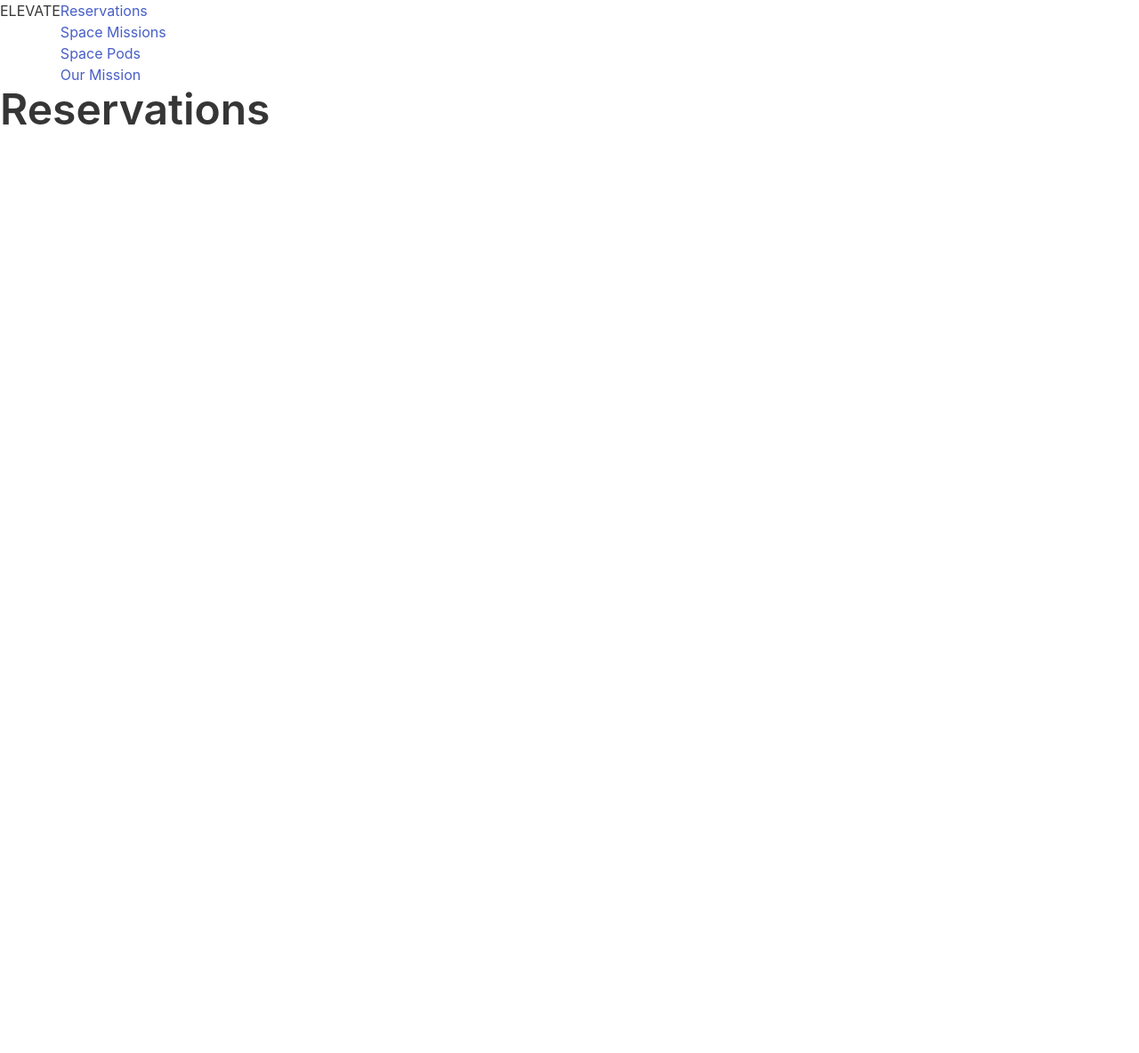
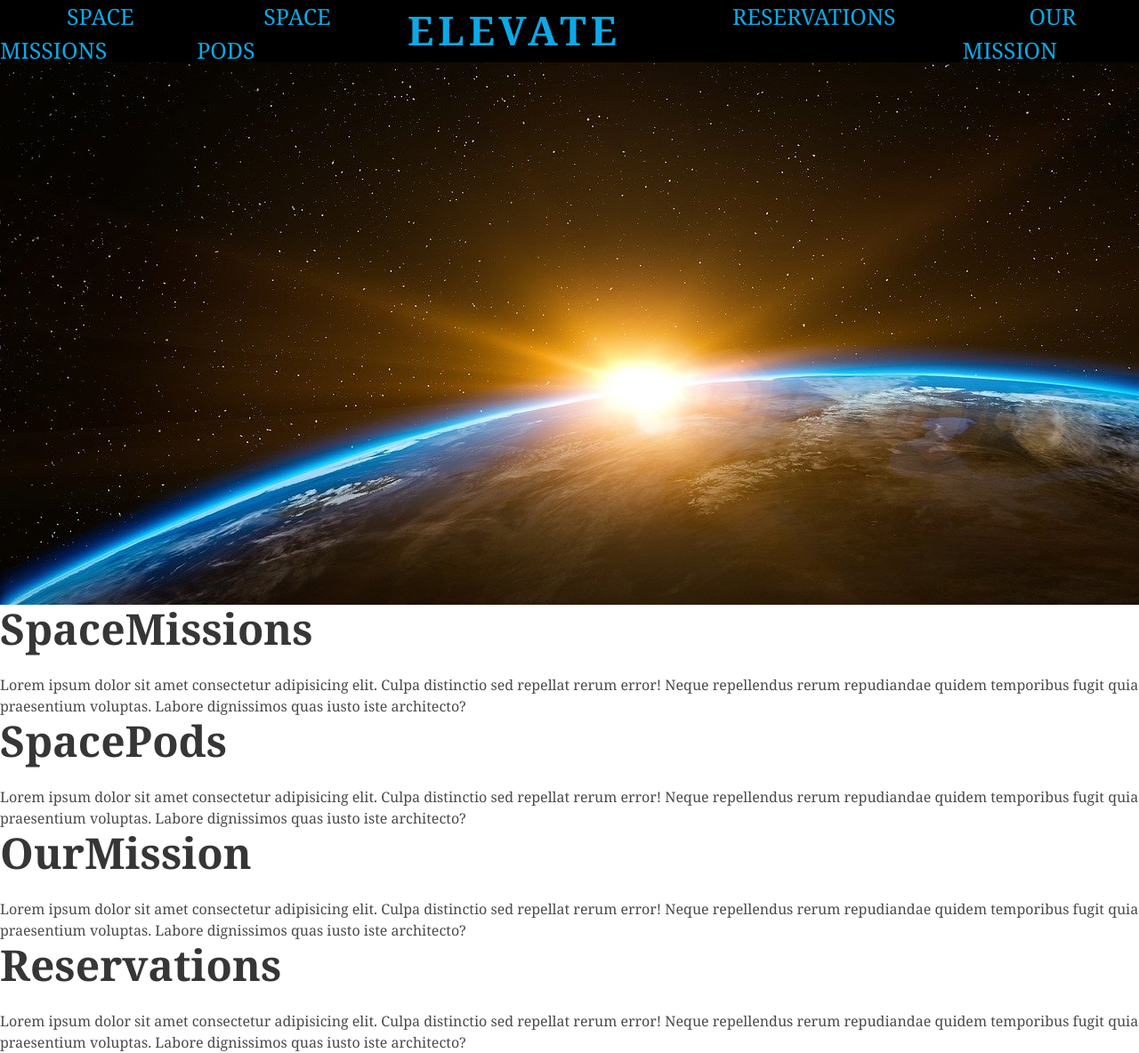
Before and after one commit to SuperDupercjz/Elevate, a plain HTML site: page index.html in a window 1280 px wide. Shown: the whole page at 89% size. Before the commit the page ends 800 px from the top, so only its background shows below. Drawn offline with nearby package versions, Linux system fonts and the light colour scheme.

Commit message:
NavbarPart2

```diff
--- a/Styles.css
+++ b/Styles.css
@@ -0,0 +1,48 @@
+body{
+    margin: 0;
+    padding: 0;
+   font-family: Cambria, Cochin, Georgia, Times, 'Times New Roman', serif;
+}
+.navbar{
+    position: fixed;
+    display: flex;
+    justify-content: center;
+    align-items: center;
+    flex-direction: row;
+    flex-wrap: wrap;
+    background-color: rgb(0, 0, 0);
+    width: 100%;
+    height: 70px;
+    z-index: 1;
+}
+.nav{
+    display: flex;
+    justify-content: center;
+    list-style: none;
+}
+.logo{
+    flex: 1 1 auto;
+    margin: 0 50px;
+    text-transform: uppercase;
+    letter-spacing: 5px;
+    font-weight: bold;
+    font-size: 45px;
+    color: rgb(12, 169, 231);
+}
+a{
+    margin: 75px;
+    color:  rgb(12, 169, 231);
+    text-decoration: none;
+    text-transform: uppercase;
+    font-size: 25px;
+}
+a:hover{
+   color: rgb(208, 255, 0);
+}
+.banner-area{
+    position: relative;
+    background-image: url(./space.jpg);
+    width: 100%;
+    height: 85vh;
+
+}
--- a/index.html
+++ b/index.html
@@ -4,25 +4,49 @@
     <meta charset="UTF-8">
     <meta name="viewport" content="width=device-width, initial-scale=1.0">
     <link rel="stylesheet" href="https://cdn.jsdelivr.net/npm/bulma@0.8.2/css/bulma.min.css">
+    <link rel="stylesheet" href="./Styles.css">
     <title>ELEVATE</title>
 </head>
 <body>
    <div class="navbar">
-       <a href="#" class="logo">ELEVATE</a>
+
        <ul class="nav">
+        <li><a href="#SpaceMissions"> Space Missions</a></li>
+        <li><a href="#SpacePods"> Space Pods</a></li>
+<p class="logo">ELEVATE</p>
 <li><a href="#Reservations"> Reservations</a></li>
-<li><a href="#SpaceMissions"> Space Missions</a></li>
-<li><a href="#SpacePods"> Space Pods</a></li>
 <li><a href="#OurMission"> Our Mission</a></li>
        </ul>
    </div>
-   <div class="banner-area" id="Reservations">
-       <div class="text-part">
-           <h1 class="title is-1">Reservations</h1>
-       </div>
+   <div class="banner-area" id="banner">
+    <div class="text-part">
+
+
+    </div>
 </div>
-   <div class="SpaceMissions-area" id="SpaceMissions">  </div>
-   <div class="SpacePods-area" id="SpacePods">  </div>
-   <div class="OurMission-area" id="OurMission">  </div>
+   <div class="SpaceMissions-area" id="SpaceMissions">
+    <div class="text-part">
+        <h1 class="title is-1">SpaceMissions</h1>
+        <p> Lorem ipsum dolor sit amet consectetur adipisicing elit. Culpa distinctio sed repellat rerum error! Neque repellendus rerum repudiandae quidem temporibus fugit quia praesentium voluptas. Labore dignissimos quas iusto iste architecto?</p>
+    </div>
+</div>
+   <div class="SpacePods-area" id="SpacePods">
+    <div class="text-part">
+        <h1 class="title is-1">SpacePods</h1>
+        <p> Lorem ipsum dolor sit amet consectetur adipisicing elit. Culpa distinctio sed repellat rerum error! Neque repellendus rerum repudiandae quidem temporibus fugit quia praesentium voluptas. Labore dignissimos quas iusto iste architecto?</p>
+    </div>   </div>
+   <div class="OurMission-area" id="OurMission">
+    <div class="text-part">
+        <h1 class="title is-1">OurMission</h1>
+        <p> Lorem ipsum dolor sit amet consectetur adipisicing elit. Culpa distinctio sed repellat rerum error! Neque repellendus rerum repudiandae quidem temporibus fugit quia praesentium voluptas. Labore dignissimos quas iusto iste architecto?</p>
+    </div>
+    <div class="Reservations-area" id="Reservations">
+        <div class="text-part">
+            <h1 class="title is-1">Reservations</h1>
+            <p> Lorem ipsum dolor sit amet consectetur adipisicing elit. Culpa distinctio sed repellat rerum error! Neque repellendus rerum repudiandae quidem temporibus fugit quia praesentium voluptas. Labore dignissimos quas iusto iste architecto?</p>
+        </div>
+ </div>
+</div>
+
 </body>
 </html>
```
Also changed, not shown: space.jpg (added).
